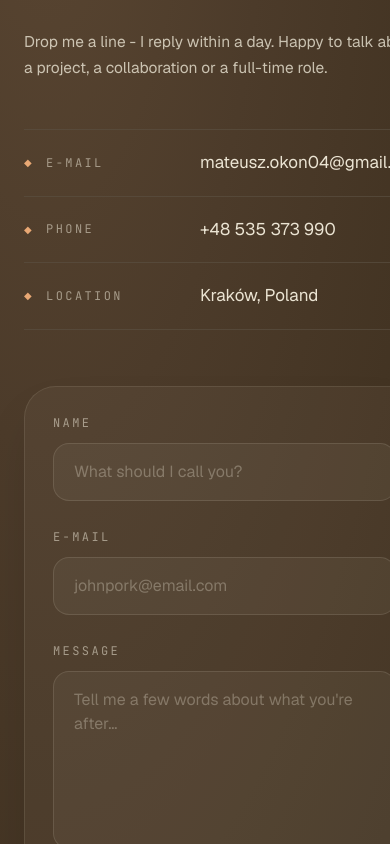
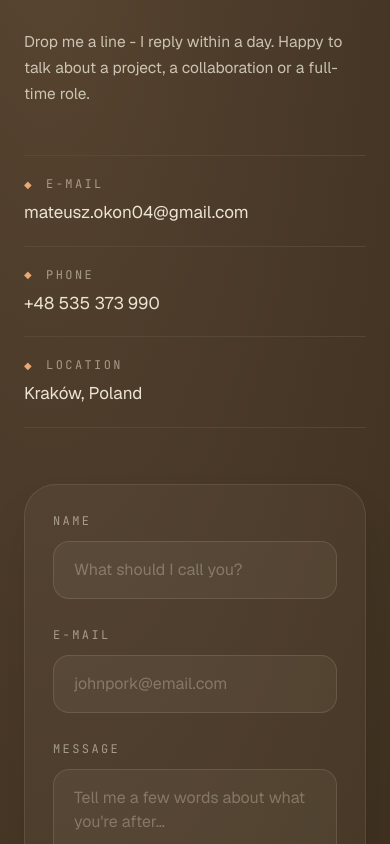
Before and after one commit to matokon/portfolio-website, a Next.js app: page /en in a window 390 px wide. Shown: the part 9120-9964 px from the top of the page. Built offline with nearby package versions, Linux system fonts and the light colour scheme; no server answers.

Commit message:
feat: mobile overflow fix

```diff
--- a/src/components/sections/Contact.tsx
+++ b/src/components/sections/Contact.tsx
@@ -32,8 +32,8 @@ export default function Contact({ dict }: { dict: Dictionary }) {
       id="contact"
       className="bg-[radial-gradient(125%_110%_at_12%_0%,#5A4632_0%,#4C3B2A_45%,#3E301F_100%)] py-24 2xl:py-32 min-[1920px]:py-36 min-[2060px]:py-40"
     >
-      <div className="grid w-full items-start gap-14 lg:grid-cols-[minmax(0,5fr)_minmax(0,6fr)] lg:gap-20 2xl:gap-24 min-[1920px]:gap-28 min-[2060px]:gap-32">
-        <div>
+      <div className="grid w-full grid-cols-1 items-start gap-14 lg:grid-cols-[minmax(0,5fr)_minmax(0,6fr)] lg:gap-20 2xl:gap-24 min-[1920px]:gap-28 min-[2060px]:gap-32">
+        <div className="min-w-0">
           <h2 className="whitespace-pre-line font-serif text-5xl font-medium leading-[1.15] tracking-[0.04em] lg:text-6xl 2xl:text-7xl min-[1920px]:text-[5.5rem] min-[2060px]:text-[6rem]">
             {dict.contact.title}
           </h2>
@@ -46,17 +46,20 @@ export default function Contact({ dict }: { dict: Dictionary }) {
             {details.map((detail) => (
               <div
                 key={detail.label}
-                className="flex items-center gap-6 border-b border-line/70 py-5 2xl:gap-8 2xl:py-6 min-[1920px]:gap-10 min-[1920px]:py-7 min-[2060px]:gap-12 min-[2060px]:py-8"
+                className="flex flex-col gap-2 border-b border-line/70 py-5 sm:flex-row sm:items-center sm:gap-6 2xl:gap-8 2xl:py-6 min-[1920px]:gap-10 min-[1920px]:py-7 min-[2060px]:gap-12 min-[2060px]:py-8"
               >
                 <dt
-                  className={`flex min-w-[9.5rem] shrink-0 items-center gap-3 ${labelClass} 2xl:min-w-[11rem] min-[1920px]:min-w-[12rem] min-[2060px]:min-w-[13rem]`}
+                  className={`flex shrink-0 items-center gap-3 sm:min-w-[8rem] lg:min-w-[9.5rem] 2xl:min-w-[11rem] min-[1920px]:min-w-[12rem] min-[2060px]:min-w-[13rem] ${labelClass}`}
                 >
-                  <span aria-hidden className="text-[10px] text-accent-bright 2xl:text-[11px] min-[1920px]:text-xs min-[2060px]:text-[13px]">
+                  <span
+                    aria-hidden
+                    className="text-[10px] text-accent-bright 2xl:text-[11px] min-[1920px]:text-xs min-[2060px]:text-[13px]"
+                  >
                     ◆
                   </span>
                   {detail.label}
                 </dt>
-                <dd className="m-0 text-[17px] 2xl:text-[19px] min-[1920px]:text-[21px] min-[2060px]:text-[23px]">
+                <dd className="m-0 break-all text-[17px] 2xl:text-[19px] min-[1920px]:text-[21px] min-[2060px]:text-[23px]">
                   {detail.href ? (
                     <a
                       href={detail.href}
@@ -73,7 +76,7 @@ export default function Contact({ dict }: { dict: Dictionary }) {
           </dl>
         </div>
 
-        <div className="rounded-[2rem] border border-bright-background/10 bg-bright-background/[0.045] p-7 shadow-2xl shadow-black/15 sm:p-10 2xl:rounded-[2.5rem] 2xl:p-12 min-[1920px]:rounded-[3rem] min-[1920px]:p-14 min-[2060px]:rounded-[3.5rem] min-[2060px]:p-16">
+        <div className="min-w-0 rounded-[2rem] border border-bright-background/10 bg-bright-background/[0.045] p-7 shadow-2xl shadow-black/15 sm:p-10 2xl:rounded-[2.5rem] 2xl:p-12 min-[1920px]:rounded-[3rem] min-[1920px]:p-14 min-[2060px]:rounded-[3.5rem] min-[2060px]:p-16">
           <ContactForm labels={dict.contact.form} />
         </div>
       </div>
```
